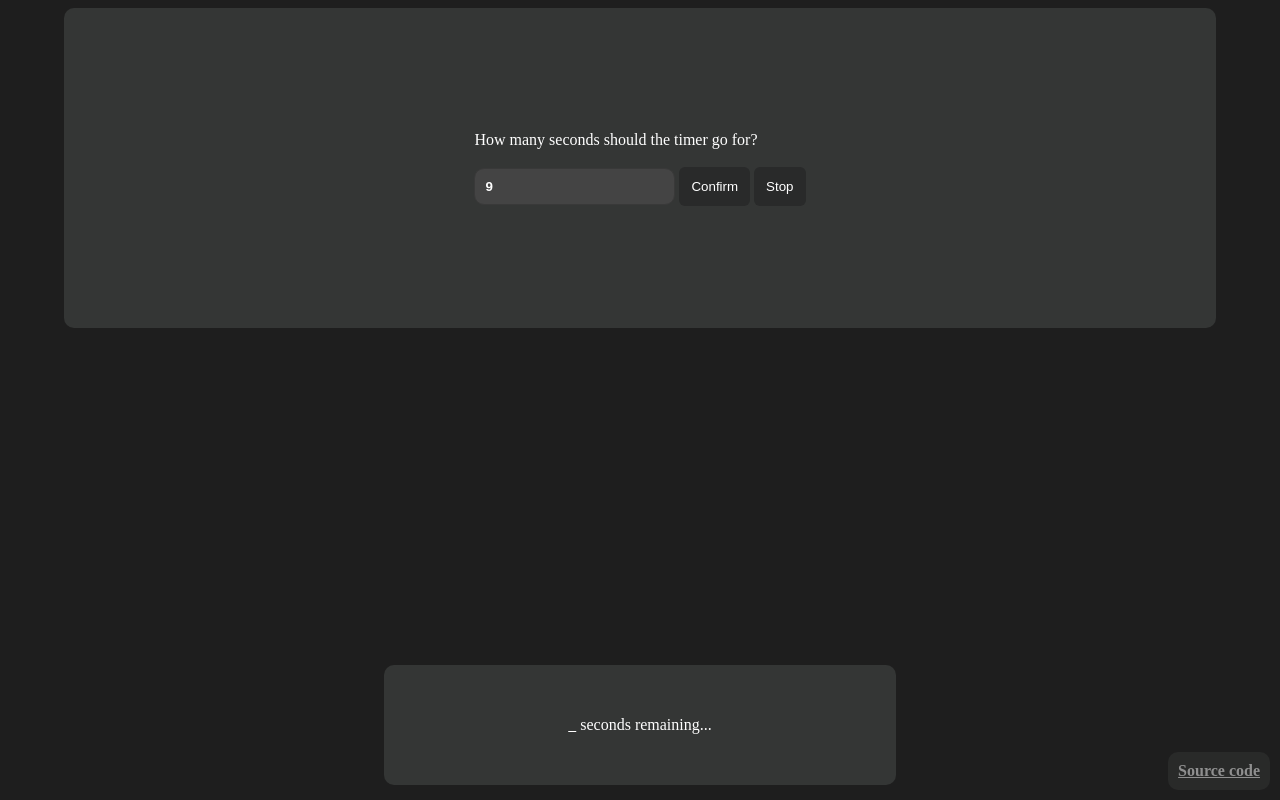
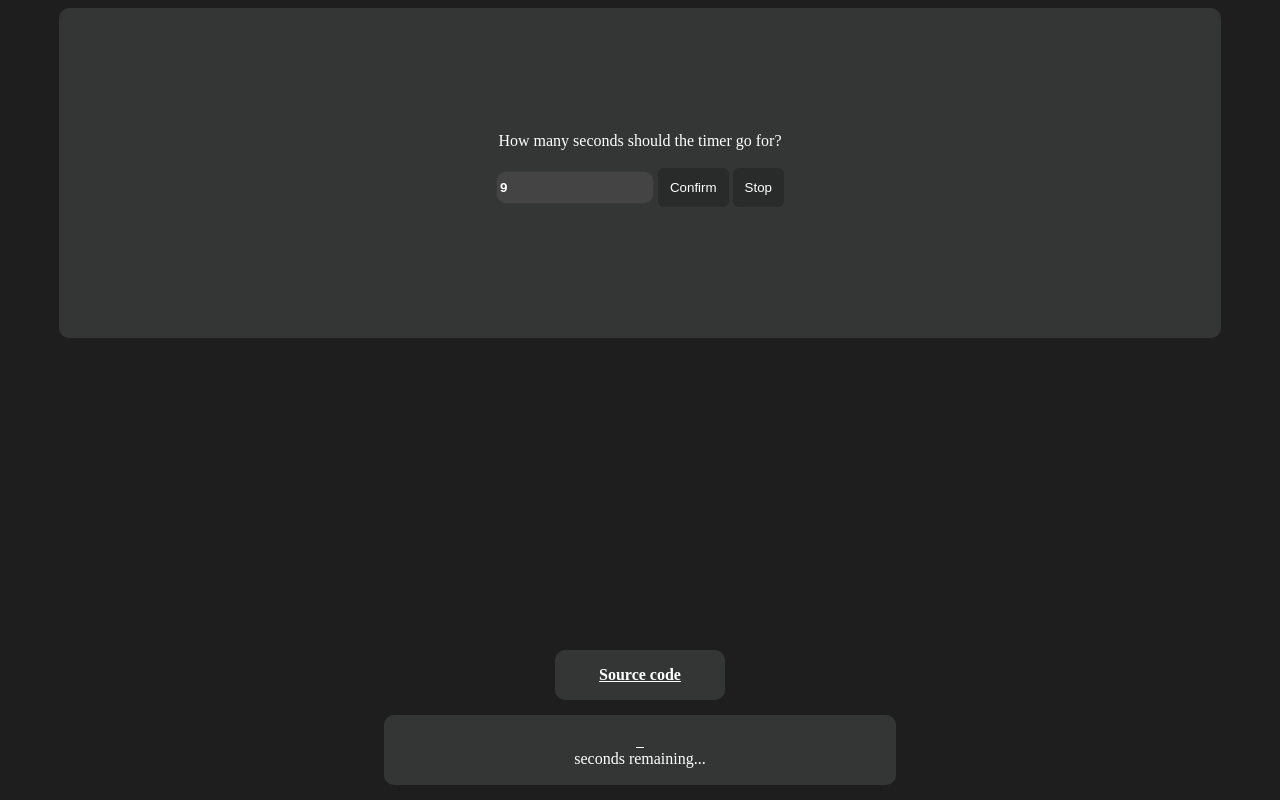
Before and after one commit to Yoshomay/fgptimer, a website: page src/index.html in a window 1280 px wide. Drawn offline with Linux system fonts and the light colour scheme.

Commit message:
made the ui work on small window sizes and decreased the minimum window size

```diff
--- a/package.json
+++ b/package.json
@@ -1,7 +1,7 @@
 {
   "name": "fgptimer",
   "private": true,
-  "version": "1.0.0",
+  "version": "1.0.1",
   "type": "module",
   "scripts": {
     "tauri": "tauri"
--- a/src-tauri/Cargo.toml
+++ b/src-tauri/Cargo.toml
@@ -1,6 +1,6 @@
 [package]
 name = "fgptimer"
-version = "1.0.0"
+version = "1.0.1"
 description = "A timer to keep track of camera flips for the FNaF 3 Aggressive Nightmare strategy, fgp."
 authors = ["yoshomay"]
 edition = "2021"
--- a/src/index.html
+++ b/src/index.html
@@ -7,20 +7,24 @@
 </head>
 <body>
 
-    <div id="topContainer">
+    <div id="topContainer" style="padding: 5px;">
       <span>
         How many seconds should the timer go for?<br><br>
         <input type="number" value="9" step="1" id="durationInput">
-        <button id="confirmBTN">Confirm</button>
-        <button id="stopBTN">Stop</button>
+        <span style="display: inline-block;">
+          <button id="confirmBTN">Confirm</button>
+          <button id="stopBTN">Stop</button>
+        </span>
       </span>
   </div><br><br>
 
+    <div id="sourceCode"><a href="https://www.github.com/yoshomay/fgptimer/" target="_blank">Source code</a></div>
+
     <div id="secondsContainer">
-      <span id="seconds" style="font-weight: bold;"><u>&nbsp;&nbsp;</u></span>&nbsp;seconds remaining...
+      <span id="seconds" style="font-weight: bold;"><u>&nbsp;&nbsp;</u></span>
+      seconds remaining...
     </div>
 
-    <div id="sourceCode"><a href="https://www.github.com/yoshomay/fgptimer/" target="_blank">Source code</a></div>
 
     <script src="main.js"></script>
 </body>
--- a/src/main.scss
+++ b/src/main.scss
@@ -11,15 +11,21 @@ div {
     display: flex;
     justify-content: center;
     align-items: center;
+    text-align: center;
+
 }
 
 input {
     background-color: #444444;
     font-weight: bold;
     color: white;
-    padding: 10px;
     border: 1px solid #393939;
     border-radius: 10px;
+    margin-bottom: 10px;
+    max-width: 150px;
+    height: 25px;
+    padding: 3px;
+    @media screen and (max-width: 328px) {width: 90%;}
 }
 
 button {
@@ -40,29 +46,32 @@ a {
     text-decoration: underline;
 }
 
-#sourceCode {
-    position: absolute;
-    bottom: 10px;
-    right: 10px;
-    opacity: 0.5;
-    padding: 10px;
-
-    &:hover {
-        opacity: 1;
-    }
-}
-
 #topContainer {
     width: 90vw;
-    min-height: 100px;
+    min-height: fit-content;
     height: 40vh;
 }
 
-#secondsContainer {
+#secondsContainer, #sourceCode {
     position: absolute;
+    display: flex;
+    justify-content: center;
+    align-items: center;
+    flex-direction: column;
+    min-width: 150px;
     width: 40vw;
-    min-height: 40px;
-    height: 15vh;
+    height: 70px;
     bottom: 15px;
-    left: 30vw;
+    left: 50%;
+    transform: translateX(-50%);
 }
+
+#sourceCode {
+    position: absolute;
+    width: 150px;
+    height: 30px;
+    bottom: 100px;
+    padding: 10px;
+    left: 50%;
+    transform: translateX(-50%);
+}
```
Also changed, not shown: src-tauri/tauri.conf.json (+6 -6 lines), src/main.css, 2 other files.
